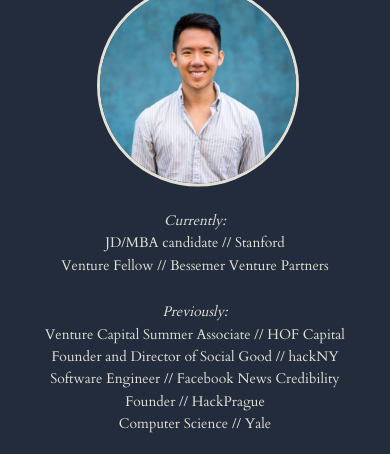
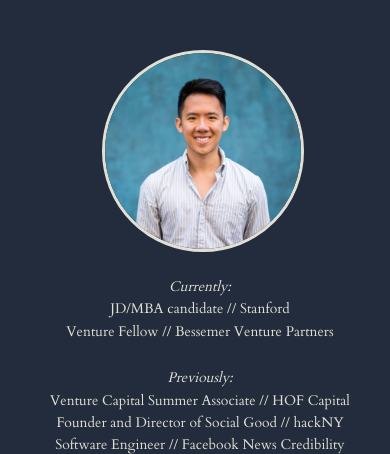
Before and after one commit to chrisxwan/chrisxwan.github.io, a plain HTML site: page index.html in a window 390 px wide. Shown: the top 454 px of the page. Drawn offline with Linux system fonts and the light colour scheme.

Commit message:
responsive

```diff
--- a/css/style.css
+++ b/css/style.css
@@ -18,14 +18,14 @@ a {
 	cursor: pointer;
 }
 
-.container {
-	position: absolute;
-	top: 40%;
- 	left: 50%;
-	transform: translate(-50%, -50%);
+.containers {
 	display: flex;
 	flex-direction:row;
 	justify-content: space-around;
+	width: 950px;
+	margin-left: auto;
+	margin-right: auto;
+	margin-top: 150px;
 }
 
 #profile {
@@ -63,7 +63,6 @@ p {
 	padding-right: 50px;
 	display:flex;
     flex-direction:column;
-
 }
 
 #right {
@@ -76,10 +75,11 @@ p {
 	width: 300px;
 }
 
-@media only screen and (max-width: 900px) {
-	.container {
-		top: 50%;
+@media only screen and (max-width: 960px) {
+	.containers {
 		flex-direction: column;
+		margin-top: 100px;
+		width: 600px;
 	}
 	#left {
 		flex-direction: column;
@@ -99,3 +99,9 @@ p {
 		width: 100%;
 	}
 }
+
+@media only screen and (max-width: 650px) {
+	.containers {
+		margin-top: 50px;
+		width: 400px;
+	}
--- a/index.html
+++ b/index.html
@@ -23,7 +23,7 @@
   <!-- Primary Page Layout
   –––––––––––––––––––––––––––––––––––––––––––––––––– -->
 
-  <div class="container">
+  <div class="containers">
     <div id="left">
       <div id="profile"><img src="./images/headshot.jpg"/></div>
       <div id="cv">
```
